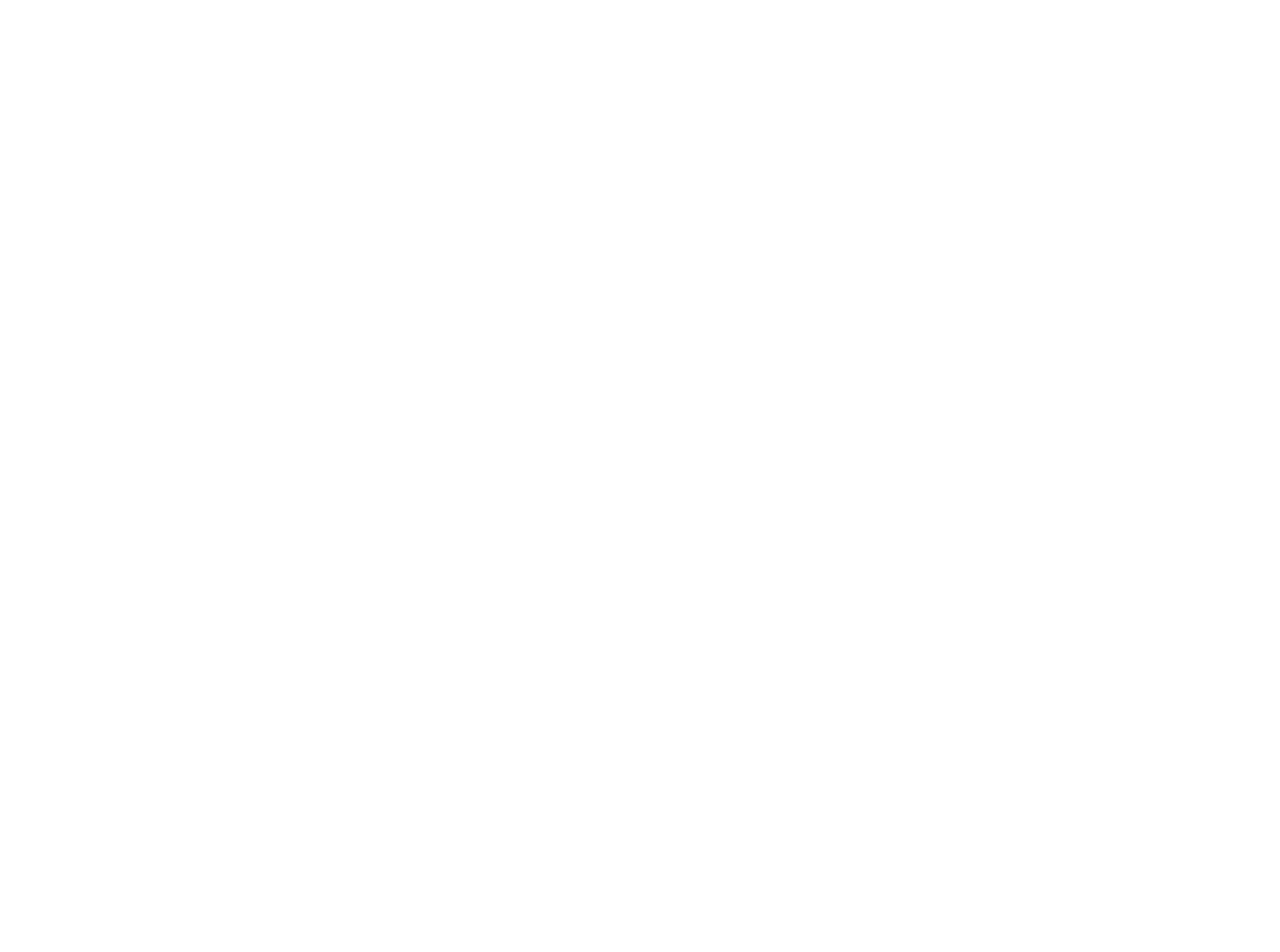
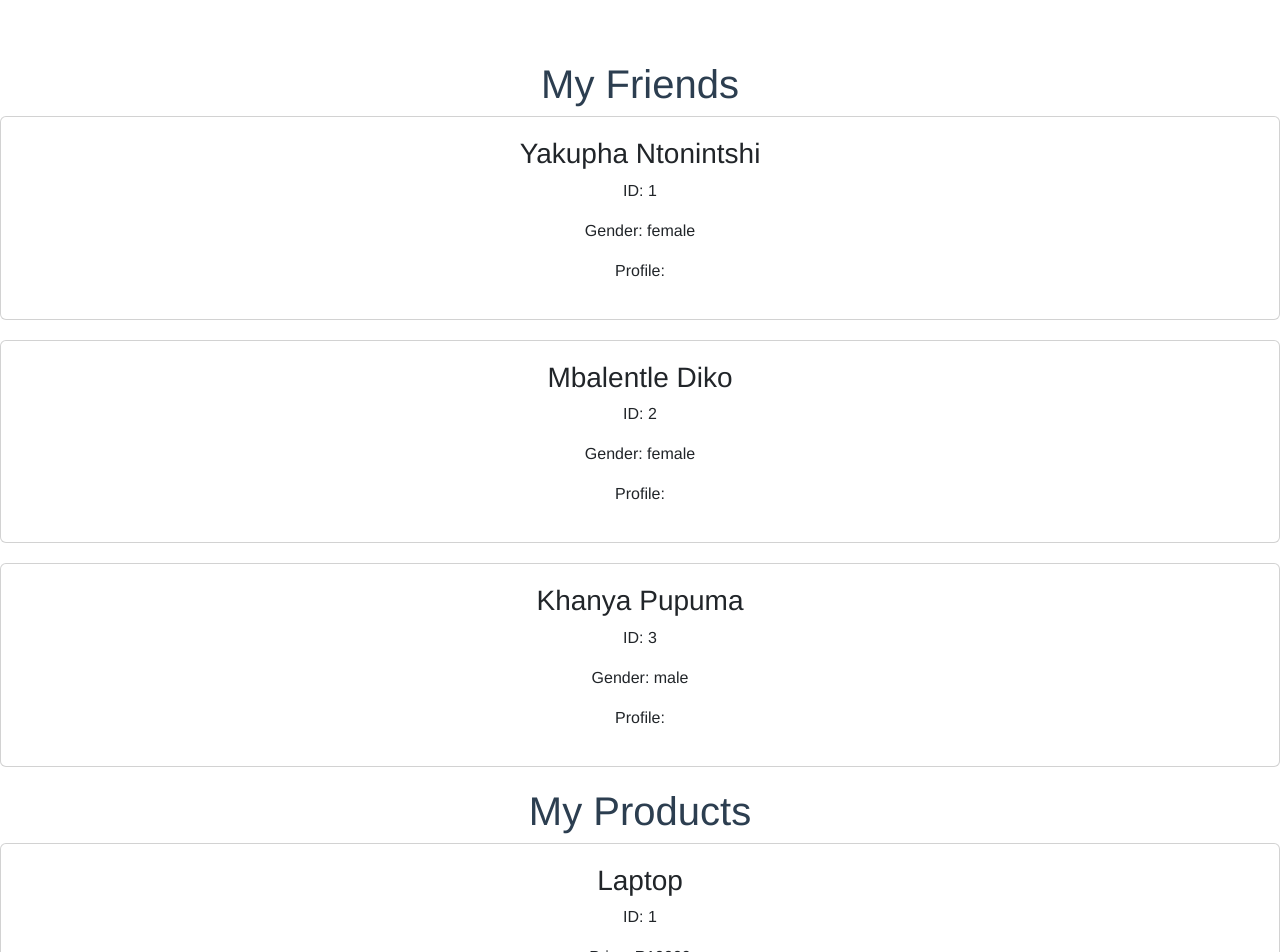
Before and after one commit to SimanyeSTS/dejavue, a Vue app: page / in a window 1280 px wide. Shown: the top 952 px of the page. Before the commit the page ends 800 px from the top, so only its background shows below. Built offline with nearby package versions, Linux system fonts and the light colour scheme.

Commit message:
added components to app

```diff
--- a/src/App.vue
+++ b/src/App.vue
@@ -1,17 +1,21 @@
 <template>
+  <div id="app">
+    <h1>My Friends</h1>
+    <Friends/>
 
+    <h1>My Products</h1>
+    <Products/>
+  </div>
 </template>
 
 <script>
-import Card from './components/Card.vue';
-import Friends from './components/Friends.vue';
-import Products from './components/Products.vue';
+import Friends from '@/components/Friends.vue';
+import Products from '@/components/Products.vue';
 
 
 export default {
   name: 'App',
   components: {
-    Card,
     Friends,
     Products
   }
```
